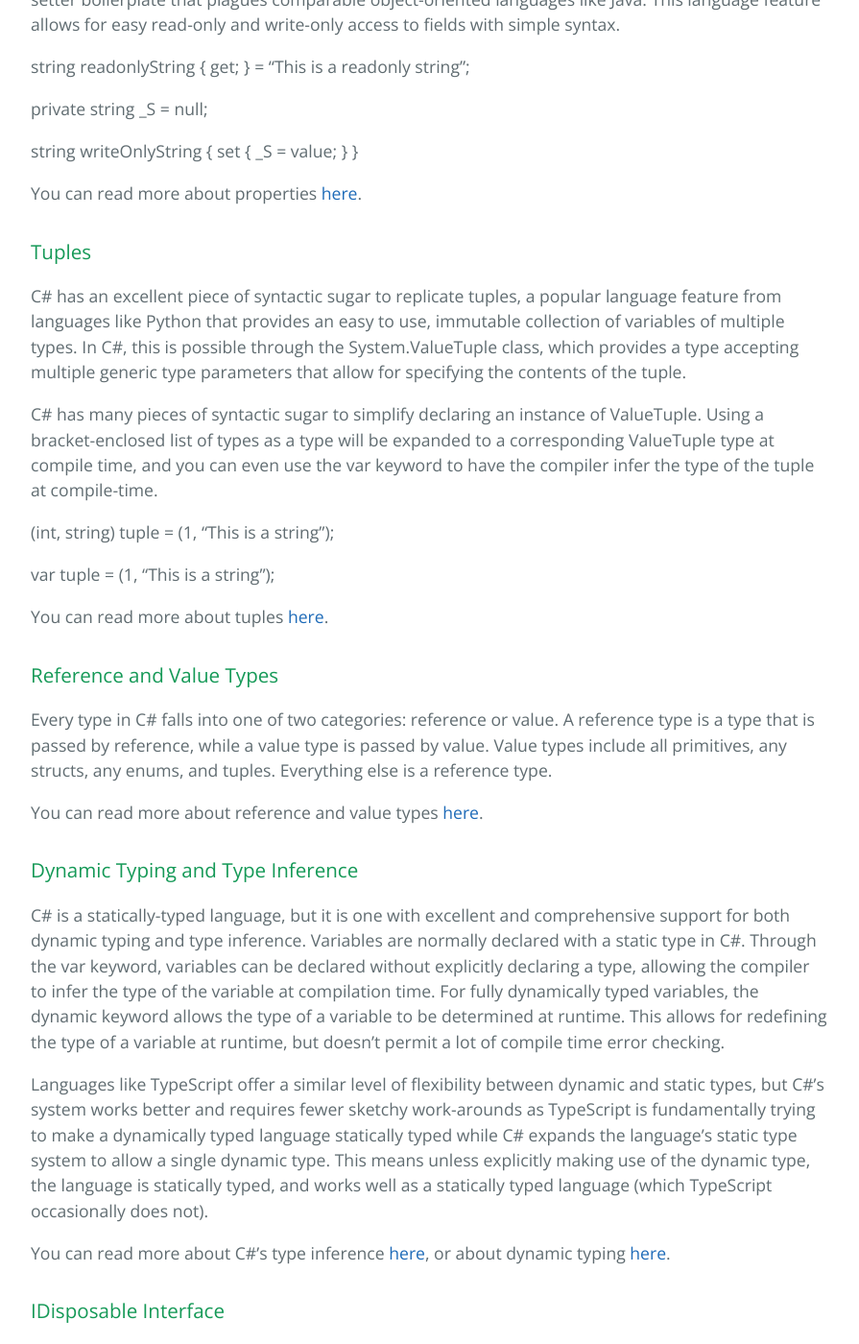
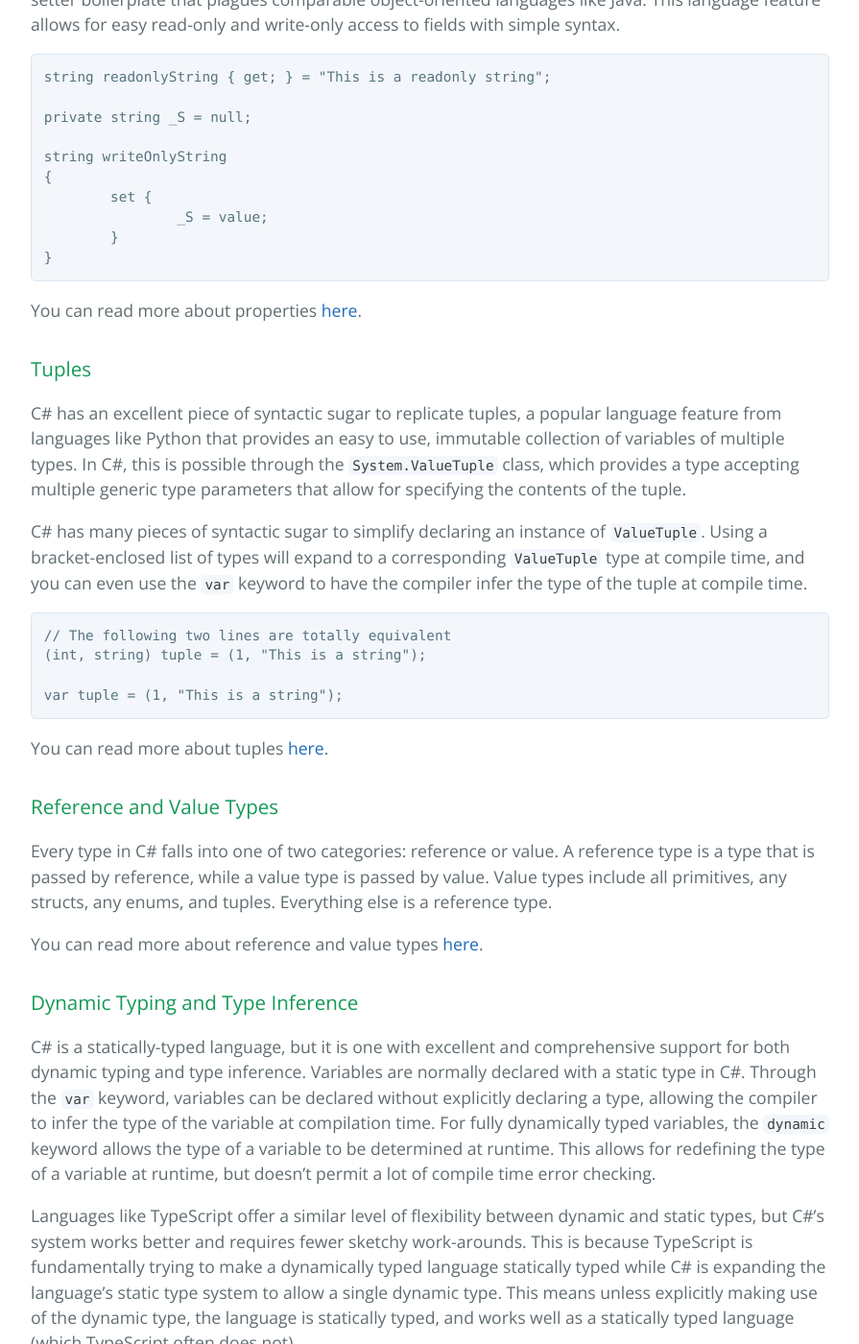
Before and after one commit to learning-software-engineering/learning-software-engineering.github.io, a Jekyll site: the page built from Topics/Tech_Stacks/C#.md, in a window 1280 px wide and 1400 px high, scrolled down 2801 px. Shown: the whole window at 96% size, without its empty margins (192-1087 px from the left). Built offline with Jekyll 4.4.1, drawn with Linux system fonts in a browser that asks for light colours; our own code applies the rules of GitHub Pages for plain Markdown files; some of the changed text lies outside the part shown.

Commit message:
add syntax highlighting to code examples

````diff
--- a/Topics/Tech_Stacks/C#.md
+++ b/Topics/Tech_Stacks/C#.md
@@ -50,7 +50,8 @@
 
 C# also has properties, a piece of syntactic sugar allowing language users to avoid the endless getter-setter boilerplate that plagues comparable object-oriented languages like Java. This language feature allows for easy read-only and write-only access to fields with simple syntax.
 
-string readonlyString { get; } = “This is a readonly string”;
+```csharp
+string readonlyString { get; } = "This is a readonly string";
 
 private string _S = null;
 
@@ -60,18 +61,22 @@
 		_S = value;
 	}
 }
+```
 
 You can read more about properties [here](https://learn.microsoft.com/en-us/dotnet/csharp/properties).
 
 ### Tuples
 
-C# has an excellent piece of syntactic sugar to replicate tuples, a popular language feature from languages like Python that provides an easy to use, immutable collection of variables of multiple types. In C#, this is possible through the System.ValueTuple class, which provides a type accepting multiple generic type parameters that allow for specifying the contents of the tuple.
+C# has an excellent piece of syntactic sugar to replicate tuples, a popular language feature from languages like Python that provides an easy to use, immutable collection of variables of multiple types. In C#, this is possible through the `System.ValueTuple` class, which provides a type accepting multiple generic type parameters that allow for specifying the contents of the tuple.
 
-C# has many pieces of syntactic sugar to simplify declaring an instance of ValueTuple. Using a bracket-enclosed list of types as a type will be expanded to a corresponding ValueTuple type at compile time, and you can even use the var keyword to have the compiler infer the type of the tuple at compile-time.
+C# has many pieces of syntactic sugar to simplify declaring an instance of `ValueTuple`. Using a bracket-enclosed list of types will expand to a corresponding `ValueTuple` type at compile time, and you can even use the `var` keyword to have the compiler infer the type of the tuple at compile time.
 
-(int, string) tuple = (1, “This is a string”);
+```csharp
+// The following two lines are totally equivalent
+(int, string) tuple = (1, "This is a string");
 
-var tuple = (1, “This is a string”);
+var tuple = (1, "This is a string");
+```
 
 You can read more about tuples [here](https://learn.microsoft.com/en-us/dotnet/csharp/language-reference/builtin-types/value-tuples).
 
@@ -83,54 +88,80 @@
 
 ### Dynamic Typing and Type Inference
 
-C# is a statically-typed language, but it is one with excellent and comprehensive support for both dynamic typing and type inference. Variables are normally declared with a static type in C#. Through the var keyword, variables can be declared without explicitly declaring a type, allowing the compiler to infer the type of the variable at compilation time. For fully dynamically typed variables, the dynamic keyword allows the type of a variable to be determined at runtime. This allows for redefining the type of a variable at runtime, but doesn’t permit a lot of compile time error checking.
+C# is a statically-typed language, but it is one with excellent and comprehensive support for both dynamic typing and type inference. Variables are normally declared with a static type in C#. Through the `var` keyword, variables can be declared without explicitly declaring a type, allowing the compiler to infer the type of the variable at compilation time. For fully dynamically typed variables, the `dynamic` keyword allows the type of a variable to be determined at runtime. This allows for redefining the type of a variable at runtime, but doesn’t permit a lot of compile time error checking.
 
-Languages like TypeScript offer a similar level of flexibility between dynamic and static types, but C#’s system works better and requires fewer sketchy work-arounds as TypeScript is fundamentally trying to make a dynamically typed language statically typed while C# expands the language’s static type system to allow a single dynamic type. This means unless explicitly making use of the dynamic type, the language is statically typed, and works well as a statically typed language (which TypeScript occasionally does not).
+Languages like TypeScript offer a similar level of flexibility between dynamic and static types, but C#’s system works better and requires fewer sketchy work-arounds. This is because TypeScript is fundamentally trying to make a dynamically typed language statically typed while C# is expanding the language’s static type system to allow a single dynamic type. This means unless explicitly making use of the dynamic type, the language is statically typed, and works well as a statically typed language (which TypeScript often does not).
 
 You can read more about C#’s type inference [here](https://www.c-sharpcorner.com/UploadFile/mahesh/type-inference-in-C-Sharp/), or about dynamic typing [here](https://learn.microsoft.com/en-us/dotnet/csharp/advanced-topics/interop/using-type-dynamic).
 
 ### IDisposable Interface
 
-For classes that make use of system resources, and that must then release those resources, C# provides the IDisposable interface. Classes that implement this resource can be used in using blocks which allow developers to automatically dispose and release consumed system resources at the end of the using scope.
+For classes that make use of system resources, and that must then release those resources, C# provides the `IDisposable` interface. Classes that implement this resource can be used in `using` blocks which allow developers to automatically dispose and release consumed system resources at the end of the `using` scope.
 
+```csharp
 using (var sw = File.CreateText(filePath))
 {
-sw.WriteLine("First Line");
-sw.WriteLine("Second Line");
+    sw.WriteLine("First Line");
+    sw.WriteLine("Second Line");
 
-// StreamWriter is disposed of here
+    // StreamWriter is disposed of here
 }
+```
 
-You can read more about the using keyword and the IDisposable interface [here](https://learn.microsoft.com/en-us/dotnet/csharp/language-reference/statements/using).
+You can read more about the `using` keyword and the `IDisposable` interface [here](https://learn.microsoft.com/en-us/dotnet/csharp/language-reference/statements/using).
 
 ### String Interpolation
 
 Like Python's f-strings, C# has easy syntactic sugar for string interpolation. In C# this is done by
 prepending a \$ in front of the string, and inserting variable names between curly brackets.
 
-For instance the Python f-string f'Hi {name}' would be
+For instance the Python f-string `f'Hi {name}'` would be
 
+```csharp
 \$"Hi {name}"
+```
 
 in C#.
 
 ### Delegates
 
-Like Java and most modern languages, C# has options for developers to make use of first-class functions through their delegate types. A delegate is a type representing a method in C#, similar to a single-method interface in Java. Like both Java’s lambda expressions and JavaScript’s arrow functions, C# has features that permit inline definition of delegate types through the => (lambda) operator. Delegate types can be declared from scratch with the delegate keyword, but are more commonly declared using the Action or Func generic classes. Action represents a delegate returning void while Func represents a delegate that returns a value. Either class can accept a list of arguments.
+Like Java and most modern languages, C# has options for developers to make use of first-class functions through their delegate types. A delegate is a type representing a method in C#, similar to a single-method interface in Java. Like both Java’s lambda expressions and JavaScript’s arrow functions, C# has features that permit inline definition of delegate types through the `=>` (lambda) operator. Delegate types can be declared from scratch with the `delegate` keyword, but are more commonly declared using the `Action` or `Func` generic classes. `Action` represents a delegate returning void while `Func` represents a delegate that returns a value. Either class can accept a list of arguments.
+
+```csharp
+// Delegate that takes in an int
+Action<int> intConsumer = (i) => Console.WriteLine(i);
+
+// Delegate that returns an int
+Func<int> intProducer = () => 7;
+
+// Delegate that maps int, string pairs to strings
+Func<int, string, string> mapper = (i, s) => $"INT: {i} STRING: {s}";
+
+// Prints 8
+intConsumer(8);
+
+// Prints 7
+Console.WriteLine(intProducer());
+
+// Prints INT: 1 STRING: string
+Console.WriteLine(mapper(1, "string"));
+```
 
 You can read more about delegates in C# [here](https://learn.microsoft.com/en-US/dotnet/csharp/programming-guide/delegates/).
 
 ### Null Coalescing
 
-The null coalescing operator in C# allows developers to easily provide a ‘default value’ in cases when a nullable variable is null. This pairs well with the C# nullable type definition operator that allows making any type nullable. Consider the following example that makes use of the Color type, which is a value type and is normally not nullable.
+The null coalescing operator in C# allows developers to easily provide a ‘default value’ in cases when a nullable variable is null. This pairs well with the C# nullable type definition operator that allows making any type nullable. Consider the following example that makes use of the `Color` type, which is a value type and is normally not nullable.
 
+```csharp
 // Declare a variable called c that uses the question mark after the type to indicate
 // that it can be null
 Color? c = null;
 
 // Use the null coalescing operator (??) to print a ‘default value’ for
 // the c variable
-Console.WriteLine($“{c ?? new Color(0, 0, 0)}”);
+Console.WriteLine($"{c ?? new Color(0, 0, 0)}");
+```
 
 You can read more about null coalescing in C# [here](https://www.geeksforgeeks.org/null-coalescing-operator-in-c-sharp/).
 
@@ -156,7 +187,7 @@
 
 ### ADO .NET
 
-ADO .NET provides data access objects for databases. It can be used to connect to a database with the Connection class, and to execute arbitrary queries on that database. In general, this is a great choice for applications that require a slightly higher level of control than what you get going through an ORM or similar technology (I.E. Entity Framework). If you need well-optimized queries and niche T-SQL language features, this is probably the best approach for you.
+ADO .NET provides data access objects for databases. It can be used to connect to a database with the `Connection` class, and to execute arbitrary queries on that database. In general, this is a great choice for applications that require a slightly higher level of control than what you get going through an ORM or similar technology (I.E. Entity Framework). If you need well-optimized queries and niche T-SQL language features, this is probably the best approach for you.
 
 You can read more about ADO .NET [here](https://learn.microsoft.com/en-Us/dotnet/framework/data/adonet/).
 
@@ -172,14 +203,21 @@
 
 The LINQ documentation page provides the following example querying an in-memory array, but the process and syntax is identical regardless of the source of the data being queried.
 
-// Specify the data source.
+```csharp
+// Specify the data source
 int[] scores = [97, 92, 81, 60];
 
-// Define the query expression.
+// Define the query expression
 IEnumerable<int> scoreQuery =
     from score in scores
     where score > 80
     select score;
+
+// Execute the query and print 97, 92, 81
+foreach (var score in scoreQuery) {
+    Console.WriteLine(score);
+}
+```
 
 You can read more about LINQ [here](https://learn.microsoft.com/en-us/dotnet/csharp/linq/).
 
````
